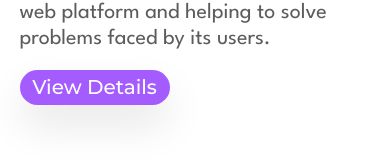
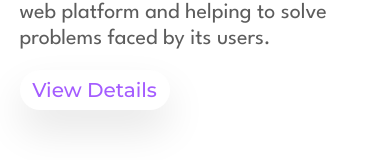
Before and after one commit to ibktommy/Roy-Portfolio, a React (Create React App) app: page / in a window 390 px wide. In both pictures the pointer is over the link 94 px from the left and 583 px from the top of the page. Shown: the part 493-653 px from the top of the page. Built offline with nearby package versions, Linux system fonts and the light colour scheme.

Commit message:
Adjusting the button style

```diff
--- a/src/index.css
+++ b/src/index.css
@@ -74,7 +74,8 @@ a {
 }
 
 .btn:hover {
-  background-color: var(--pry-color);
+  color: var(--pry-color);
+  background-color: var(--white-color);
   transform: translateY(-.3rem);
 }
 
@@ -92,7 +93,7 @@ a {
 
   .btn {
     width: 15rem;
-    height: 3.5rem;
+    height: 4rem;
     font-size: 2rem;
   }
 }
```
